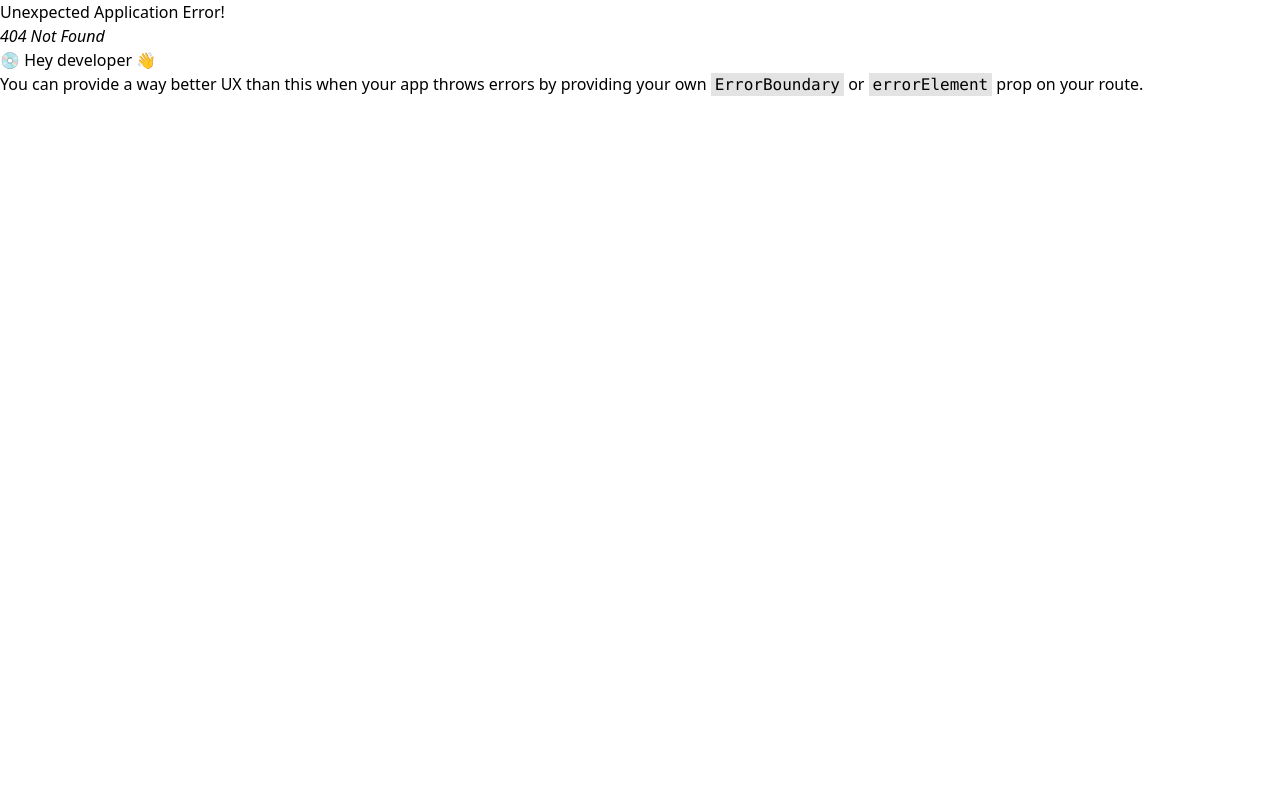
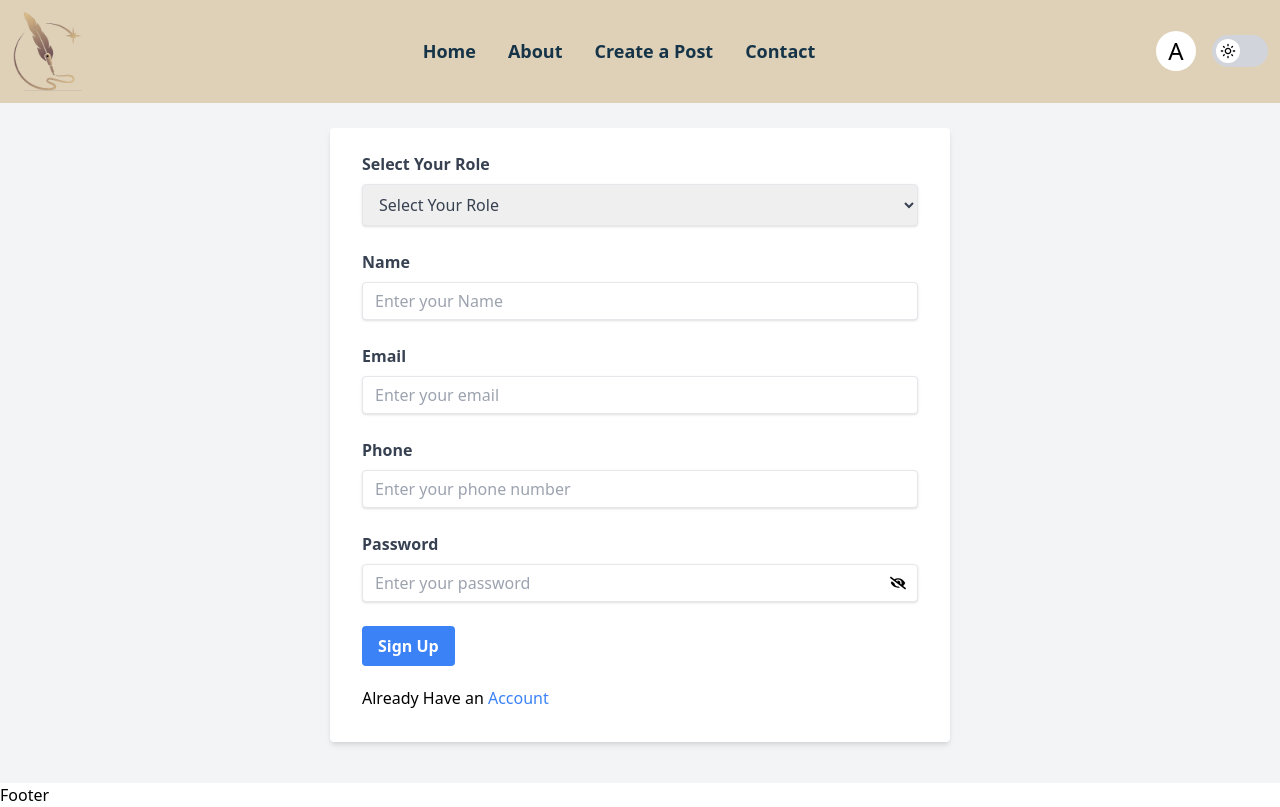
Before and after one commit to Dharam-IN/InspireVerse, a React (Vite) app in the folder Frontend/: page /signup in a window 1280 px wide. Before the commit this address had no page. Built offline with nearby package versions, Linux system fonts and the light colour scheme.

Commit message:
Login and Signup Page Added

```diff
--- a/Frontend/package.json
+++ b/Frontend/package.json
@@ -14,6 +14,7 @@
     "@heroicons/react": "^2.1.3",
     "react": "^18.2.0",
     "react-dom": "^18.2.0",
+    "react-hot-toast": "^2.4.1",
     "react-icons": "^5.1.0",
     "react-router-dom": "^6.23.0"
   },
--- a/Frontend/src/Components/Common/Header.jsx
+++ b/Frontend/src/Components/Common/Header.jsx
@@ -1,4 +1,4 @@
-import React, { useState } from "react";
+import React, { useState, useRef, useEffect } from "react";
 import { IoMenu } from "react-icons/io5";
 import { IoMdClose } from "react-icons/io";
 import { Link, NavLink } from "react-router-dom";
@@ -7,18 +7,42 @@ import { FaInstagram, FaFacebookF, FaLinkedinIn } from "react-icons/fa";
 import { IoIosArrowDown } from "react-icons/io";
 import { FaYoutube } from "react-icons/fa";
 import ThemeBtn from "./ThemeBtn";
+import { CgProfile } from "react-icons/cg";
+import { IoLogOutOutline } from "react-icons/io5";
 
 const Header = () => {
+  const dropdownRef = useRef(null);
   const [sidebarOpen, setSidebarOpen] = useState(false);
   const [showWeHere, setShowWeHere] = useState(false);
+  const [dropdownOpen, setDropdownOpen] = useState(false);
 
   const toggleSidebar = () => {
     setSidebarOpen(!sidebarOpen);
   };
 
+  const toggleDropdown = () => {
+    setDropdownOpen(!dropdownOpen);
+  };
+
+  const handleClickOutside = (event) => {
+    if (dropdownRef.current && !dropdownRef.current.contains(event.target)) {
+        setDropdownOpen(false);
+    }
+  };
+
+  useEffect(() => {
+    document.addEventListener("mousedown", handleClickOutside);
+    return () => {
+        document.removeEventListener("mousedown", handleClickOutside);
+    };
+}, []);
+
+
+
+
   return (
     <>
-      <nav className="sticky top-0 z-50 bg-[#DFD0B8] px-3 py-3 flex justify-between items-center dark:bg-red-700">
+      <nav className="sticky top-0 z-30 bg-[#DFD0B8] px-3 py-3 flex justify-between items-center dark:bg-[#153448]">
         <div className="flex items-center gap-4">
           <IoMenu
             className="text-3xl text-white cursor-pointer lg:hidden"
@@ -63,44 +87,39 @@ const Header = () => {
             </li>
           </ul>
         </div>
-        <div className="flex items-center">
-          <ul className="flex gap-[0.5rem] sm:gap-[1rem]">
-            <li className="bg-[#FF9416] p-[5px] md:p-[7px] md:text-xl cursor-pointer border-[#FF9416] border-[2px] hover:bg-transparent rounded-md text-white">
-              <Link
-                to="https://www.instagram.com/upflairs_pvt_ltd/"
-                target="_blank"
-              >
-                <FaInstagram />
-              </Link>
-            </li>
-            <li className="bg-[#FF9416] p-[5px] md:p-[7px] md:text-xl cursor-pointer border-[#FF9416] border-[2px] hover:bg-transparent rounded-md text-white">
-              <Link to="https://www.youtube.com/@upflairs6521" target="_blank">
-                <FaYoutube />
-              </Link>
-            </li>
-            <li className="bg-[#FF9416] p-[5px] md:p-[7px] md:text-xl cursor-pointer border-[#FF9416] border-[2px] hover:bg-transparent rounded-md text-white">
-              <Link
-                to="https://www.linkedin.com/company/upflairs/"
-                target="_blank"
-              >
-                <FaLinkedinIn />
-              </Link>
-            </li>
-            <li>
-              <ThemeBtn/>
-            </li>
-          </ul>
+        <div className="flex items-center gap-4">
+          <div className="flex gap-4 items-center h-full">
+              <div ref={dropdownRef} onClick={toggleDropdown} className="relative">
+                  <div className='bg-white w-10 h-10 flex items-center justify-center rounded-full cursor-pointer'>
+                      {/* <h4 className='text-2xl'>{user && user.name ? user.name.charAt(0) : ""}</h4> */}
+                      <h4 className='text-2xl'>A</h4>
+                  </div>
+                  {dropdownOpen && (
+                      <div className="absolute right-0 mt-2 w-48 bg-[#153448] dark:bg-[#DFD0B8] p-3 rounded-md shadow-lg z-10">
+                          <ul className=''>
+                              <li className='flex items-center gap-2 cursor-pointer font-bold text-[18px] dark:text-[#153448] px-4 py-2 text-white hover:bg-gray-100 dark:hover:bg-[#153448] dark:hover:text-[#DFD0B8] hover:text-[#153448] w-full text-left'>
+                              <CgProfile /> <span>Profile</span>
+                              </li>
+                              <li className='flex items-center gap-2 cursor-pointer font-bold text-[18px] dark:text-[#153448] px-4 py-2 text-white hover:bg-gray-100 dark:hover:bg-[#153448] dark:hover:text-[#DFD0B8] hover:text-[#153448] w-full text-left'>
+                              <IoLogOutOutline /> <span>Logout</span>
+                              </li>
+                          </ul>
+                      </div>
+                  )}
+              </div>
+          </div>
+          <ThemeBtn/>
         </div>
       </nav>
 
       {/* Sidebar Menu */}
       <div
-        className={`fixed lg:hidden top-0 w-full h-full z-40 bg-[#0000004b] transition-all duration-300 ${
+        className={`fixed lg:hidden top-0 w-full h-full z-50 bg-[#0000004b] transition-all duration-300 ${
           sidebarOpen ? "visible" : "invisible"
         }`}
       >
         <div
-          className={`relative w-[250px] h-full px-[1rem] py-[6rem] bg-white transition-transform duration-300 transform ${
+          className={`relative w-[250px] h-full px-[1rem] py-[6rem] bg-[#DFD0B8] dark:bg-[#153448] transition-transform duration-300 transform ${
             sidebarOpen ? "translate-x-0" : "-translate-x-full"
           }`}
         >
@@ -115,53 +134,32 @@ const Header = () => {
             <li>
               <NavLink
                 to="/"
-                className="block text-white bg-[#003366] mb-3 py-2 px-4 w-full rounded-md font-medium hover:bg-[#40679E]"
+                className="block text-white mb-3 dark:text-[#153448] bg-[#153448] dark:bg-[#DFD0B8] py-2 px-4 w-full rounded-md font-medium hover:bg-[#40679E]"
                 onClick={() => sidebarOpen(false)}
               >
                 Home
               </NavLink>
             </li>
-            <li className=" text-white bg-[#003366] mb-3 py-2 pl-4 pr-2 w-full rounded-md font-medium ">
-              <div className="flex items-center justify-between">
-                <NavLink>We are here</NavLink>
-                <button
-                  className="border-white border-2 p-1"
-                  onClick={() => {
-                    setShowWeHere((val) => !val);
-                  }}
-                >
-                  <IoIosArrowDown />
-                </button>
-              </div>
-
-            </li>
-            <li className=" text-white bg-[#003366] mb-3 py-2 pl-4 pr-2 w-full rounded-md font-medium ">
-              <div className="flex items-center justify-between">
-                <NavLink to="/courses">Courses</NavLink>
-                <button
-                  className="border-white border-2 p-1"
-                  onClick={() => {
-                    setShowDropdown((val) => !val);
-                  }}
-                >
-                  <IoIosArrowDown />
-                </button>
-              </div>
-            </li>
-            <li>
+            <li className="text-lg relative py-4">
               <NavLink
-                to="https://summers.upflairs.com/"
-                className="block text-white bg-[#003366] mb-3 py-2 px-4 w-full rounded-md font-medium hover:bg-[#40679E]"
-                onClick={() => setSidebarOpen(false)}
+                to="/about"
+                className="text-[#153448] py-2 px-4 dark:text-[#DFD0B8] font-bold"
               >
-                Summer Internship
+                About
               </NavLink>
             </li>
-            <li>
+            <li className="text-lg relative py-4">
+              <NavLink
+                to="/create-post"
+                className="text-[#153448] py-2 px-4 dark:text-[#DFD0B8] font-bold"
+              >
+                Create a Post
+              </NavLink>
+            </li>
+            <li className="text-lg relative py-4">
               <NavLink
                 to="/contact"
-                className="block text-white bg-[#003366] mb-3 py-2 px-4 w-full rounded-md font-medium hover:bg-[#40679E]"
-                onClick={() => setSidebarOpen(false)}
+                className="text-[#153448] py-2 px-4 dark:text-[#DFD0B8] font-bold"
               >
                 Contact
               </NavLink>
--- /dev/null
+++ b/Frontend/src/Components/Login.jsx
@@ -0,0 +1,47 @@
+import React, { useState } from 'react';
+import { FaEye } from "react-icons/fa";
+import { FaEyeSlash } from "react-icons/fa";
+import { Link } from 'react-router-dom';
+import toast, { Toaster } from 'react-hot-toast';
+
+const Login = () => {
+    const [showPassword, setShowPassword] = useState(false);
+
+  return (
+    <>
+      <div className="flex justify-center items-center min-h-[85vh] bg-gray-100 dark:bg-[#334d5e] px-5 md:py-0 py-10">
+        <form className="bg-white dark:bg-[#153448] shadow-md rounded px-8 pt-6 pb-8 mb-4 md:w-1/2 w-full">
+          <div className="mb-6">
+            <label htmlFor="name" className="block text-gray-700 font-bold mb-2 dark:text-[#DFD0B8]">Select Your Role</label>
+            <select name="role" className="shadow border rounded w-full py-2 px-3 text-gray-700 leading-tight">
+              <option value="null">Select Your Role</option>
+              <option value="User">User</option>
+              <option value="Author">Author</option>
+            </select>
+          </div>
+          <div className="mb-6">
+            <label htmlFor="email" className="block text-gray-700 font-bold mb-2 dark:text-[#DFD0B8]">Email</label>
+            <input id="email" name='email' type="email" placeholder="Enter your email" className="shadow appearance-none border rounded w-full py-2 px-3 text-gray-700 leading-tight focus:outline-none focus:shadow-outline" />
+          </div>
+          <div className="mb-6">
+            <label htmlFor="password" className="block text-gray-700 font-bold mb-2 dark:text-[#DFD0B8]">Password</label>
+            <div className="relative">
+              <input id="password" name='password' type={showPassword ? "text" : "password"} placeholder="Enter your password" className="shadow appearance-none border rounded w-full py-2 px-3 text-gray-700 leading-tight focus:outline-none focus:shadow-outline" />
+              <div className='absolute top-[50%] right-3 cursor-pointer translate-y-[-50%]' onClick={() => setShowPassword((prev) => !prev)}>
+                {showPassword ? <FaEye /> : <FaEyeSlash />}
+              </div>
+            </div>
+          </div>
+          <div className="flex items-center justify-between">
+            <button type="submit" className="bg-blue-500 dark:bg-[#DFD0B8] dark:text-[#153448] hover:bg-blue-700 text-white font-bold py-2 px-4 rounded focus:outline-none focus:shadow-outline">Sign Up</button>
+          </div>
+
+          <h6 className='mt-5 dark:text-[#DFD0B8]'>Already Have an <Link to={"/login"} className='text-[#3b82f6]'>Account</Link></h6>
+        </form>
+      </div>
+      <Toaster />
+    </>
+  );
+};
+
+export default Login;
--- /dev/null
+++ b/Frontend/src/Components/Signup.jsx
@@ -0,0 +1,55 @@
+import React, { useState } from 'react';
+import { FaEye } from "react-icons/fa";
+import { FaEyeSlash } from "react-icons/fa";
+import { Link } from 'react-router-dom';
+import toast, { Toaster } from 'react-hot-toast';
+
+const Signup = () => {
+    const [showPassword, setShowPassword] = useState(false);
+
+  return (
+    <>
+      <div className="flex justify-center items-center min-h-[85vh] bg-gray-100 dark:bg-[#334d5e] px-5 md:py-0 py-10">
+        <form className="bg-white dark:bg-[#153448] shadow-md rounded px-8 pt-6 pb-8 mb-4 md:w-1/2 w-full">
+          <div className="mb-6">
+            <label htmlFor="name" className="block text-gray-700 font-bold mb-2 dark:text-[#DFD0B8]">Select Your Role</label>
+            <select name="role" className="shadow border rounded w-full py-2 px-3 text-gray-700 leading-tight">
+              <option value="null">Select Your Role</option>
+              <option value="User">User</option>
+              <option value="Author">Author</option>
+            </select>
+          </div>
+          <div className="mb-6">
+            <label htmlFor="name" className="block text-gray-700 font-bold mb-2 dark:text-[#DFD0B8]">Name</label>
+            <input id="name" name='name' type="text" placeholder="Enter your Name" className="shadow appearance-none border rounded w-full py-2 px-3 text-gray-700 leading-tight focus:outline-none focus:shadow-outline" />
+          </div>
+          <div className="mb-6">
+            <label htmlFor="email" className="block text-gray-700 font-bold mb-2 dark:text-[#DFD0B8]">Email</label>
+            <input id="email" name='email' type="email" placeholder="Enter your email" className="shadow appearance-none border rounded w-full py-2 px-3 text-gray-700 leading-tight focus:outline-none focus:shadow-outline" />
+          </div>
+          <div className="mb-6">
+            <label htmlFor="phone" className="block text-gray-700 font-bold mb-2 dark:text-[#DFD0B8]">Phone</label>
+            <input id="phone" name='phone' type="tel" placeholder="Enter your phone number" className="shadow appearance-none border rounded w-full py-2 px-3 text-gray-700 leading-tight focus:outline-none focus:shadow-outline" />
+          </div>
+          <div className="mb-6">
+            <label htmlFor="password" className="block text-gray-700 font-bold mb-2 dark:text-[#DFD0B8]">Password</label>
+            <div className="relative">
+              <input id="password" name='password' type={showPassword ? "text" : "password"} placeholder="Enter your password" className="shadow appearance-none border rounded w-full py-2 px-3 text-gray-700 leading-tight focus:outline-none focus:shadow-outline" />
+              <div className='absolute top-[50%] right-3 cursor-pointer translate-y-[-50%]' onClick={() => setShowPassword((prev) => !prev)}>
+                {showPassword ? <FaEye /> : <FaEyeSlash />}
+              </div>
+            </div>
+          </div>
+          <div className="flex items-center justify-between">
+            <button type="submit" className="bg-blue-500 dark:bg-[#DFD0B8] dark:text-[#153448] hover:bg-blue-700 text-white font-bold py-2 px-4 rounded focus:outline-none focus:shadow-outline">Sign Up</button>
+          </div>
+
+          <h6 className='mt-5 dark:text-[#DFD0B8]'>Already Have an <Link to={"/login"} className='text-[#3b82f6]'>Account</Link></h6>
+        </form>
+      </div>
+      <Toaster />
+    </>
+  );
+};
+
+export default Signup;
--- a/Frontend/src/Layout.jsx
+++ b/Frontend/src/Layout.jsx
@@ -1,8 +1,8 @@
 import React, { useEffect, useState } from 'react'
-import Header from './Components/Common/Header'
 import Footer from './Components/Common/Footer'
 import {Outlet} from 'react-router-dom'
 import { ThemeProvider } from './contexts/themeMode'
+import Header from './Components/Common/Header'
 
 const Layout = () => {
 
--- a/Frontend/src/main.jsx
+++ b/Frontend/src/main.jsx
@@ -8,6 +8,8 @@ import { Route, RouterProvider, createBrowserRouter, createRoutesFromElements }
 import About from './Pages/About/About.jsx'
 import Contact from './Pages/Contact/Contact.jsx'
 import PrivacyPolicy from './Pages/Privacy-Policy/PrivacyPolicy.jsx'
+import Signup from './Components/Signup.jsx'
+import Login from './Components/Login.jsx'
 
 const router = createBrowserRouter(
   createRoutesFromElements(
@@ -15,6 +17,8 @@ const router = createBrowserRouter(
       <Route path='/' element={<Home/>}/>
       <Route path='/about' element={<About/>}/>
       <Route path='/contact' element={<Contact/>}/>
+      <Route path='/signup' element={<Signup/>}/>
+      <Route path='/login' element={<Login/>}/>
       <Route path='/privacy-policy' element={<PrivacyPolicy/>}/>
     </Route>
   )
```
Also changed, not shown: 1 other file (tests, documents, lock files or other folders).
